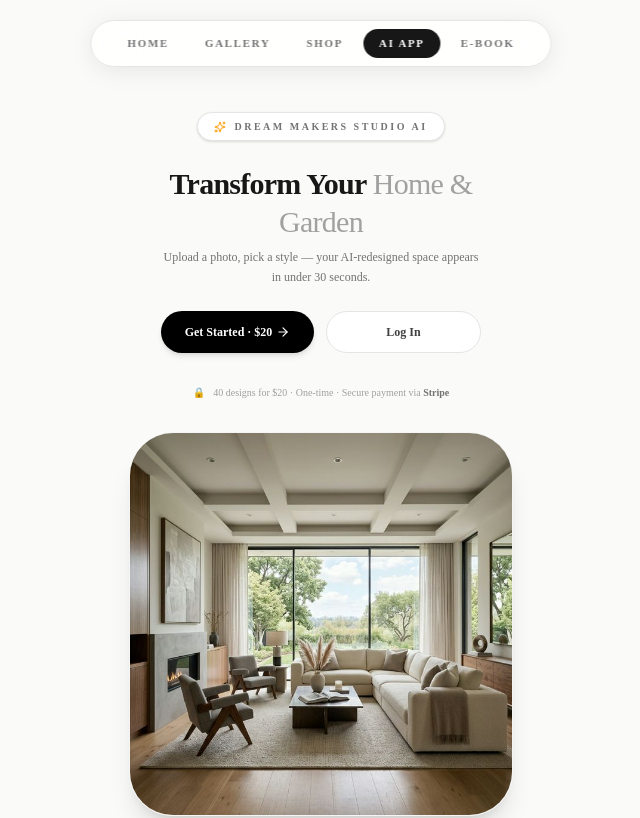
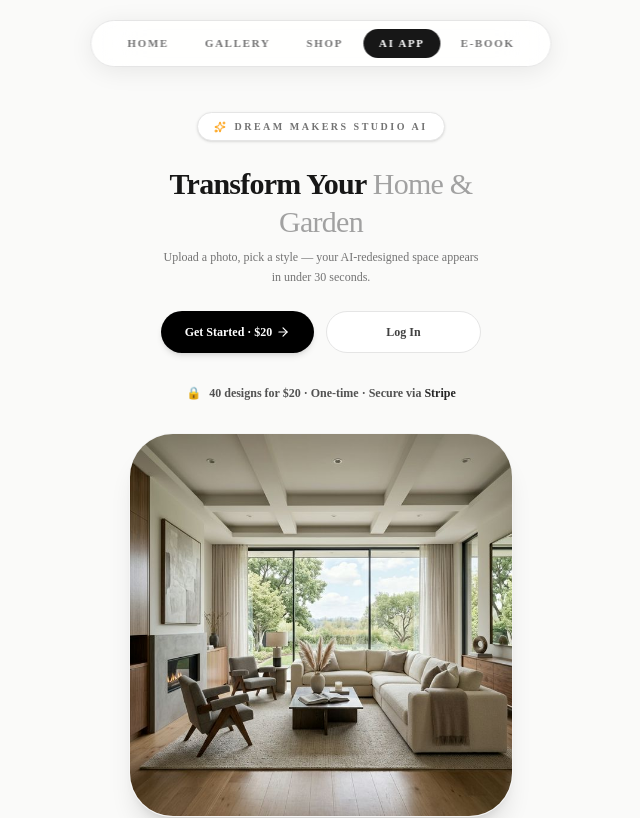
Before and after one commit to dreammakersstudio24-hub/dream-makers-studio, a Next.js app: page /app in a window 1280 px wide. Shown: the top 818 px of the page, without its empty margins (319-959 px from the left). Built offline with nearby package versions, Linux system fonts and the light colour scheme; no server answers.

Commit message:
Sales page: bigger bolder trust/price badge text

```diff
--- a/src/app/app/page.tsx
+++ b/src/app/app/page.tsx
@@ -55,9 +55,9 @@ export default async function AppSalesPage() {
         </div>
 
         {/* Price + Trust hint */}
-        <div className="flex items-center gap-2 text-[10px] text-neutral-400 mb-8">
+        <div className="flex items-center justify-center gap-2 text-xs font-semibold text-neutral-600 mb-8">
           <span>🔒</span>
-          <span>40 designs for $20 · One-time · Secure payment via <span className="font-bold text-neutral-500">Stripe</span></span>
+          <span>40 designs for $20 · One-time · Secure via <span className="font-black text-neutral-800">Stripe</span></span>
         </div>
         {/* Before/After Preview Image */}
         <div className="w-full max-w-sm rounded-3xl overflow-hidden shadow-xl border border-neutral-100">
```
